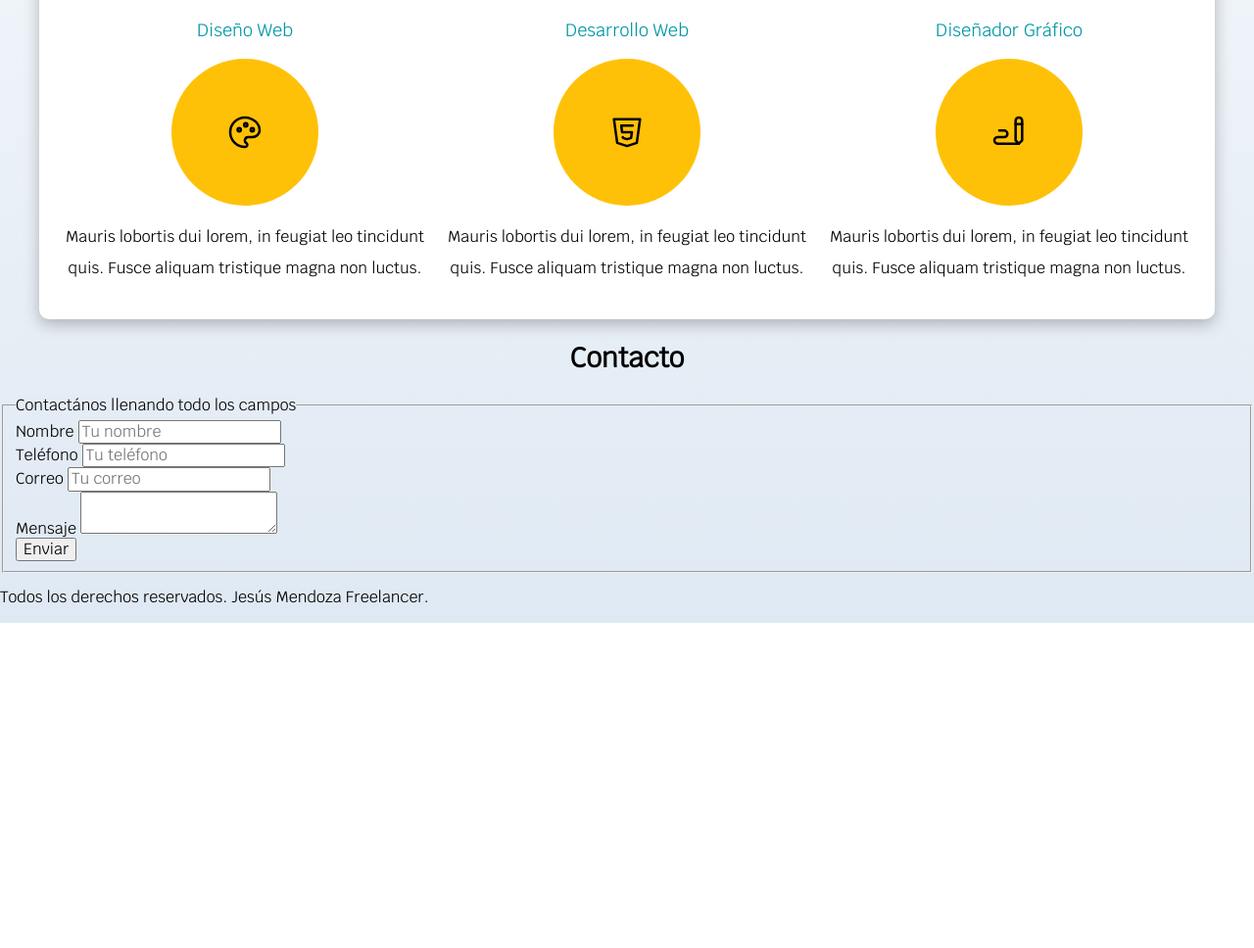
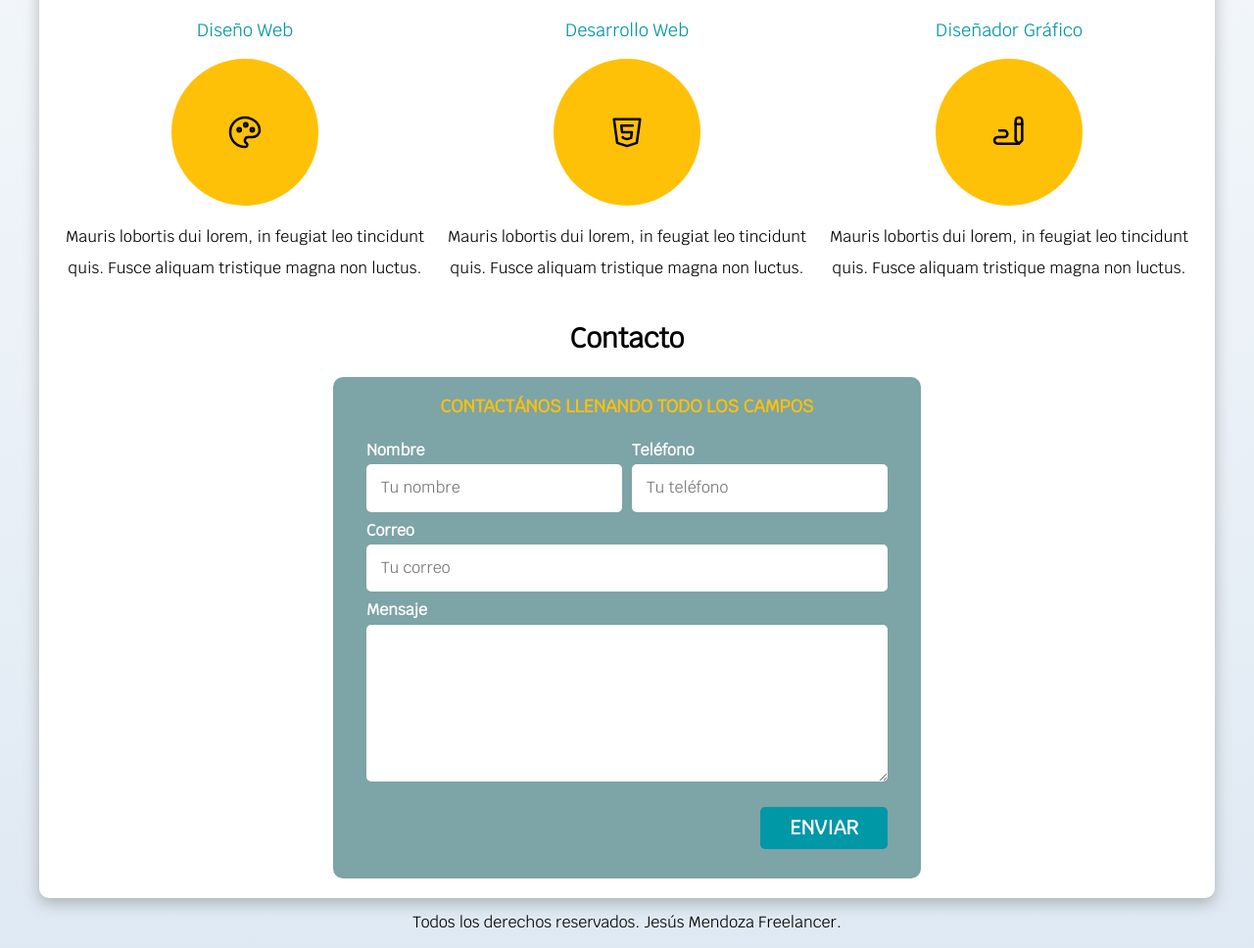
Before and after one commit to jesucaa/Curso-Desarrollo-Web, a plain HTML site: page freelancer_inicio/index.html in a window 1280 px wide. Shown: the part 703-1671 px from the top of the page at 98% size. Before the commit the page ends 1339 px from the top, so only its background shows below. Drawn offline with Linux system fonts and the light colour scheme.

Commit message:
contacto y footer terminado

```diff
--- a/freelancer_inicio/css/style.css
+++ b/freelancer_inicio/css/style.css
@@ -4,7 +4,7 @@
     --oscuro: #212121;
     --primario: #FFC107;
     --secundario: #0097A7;
-    --gris: #757575;
+    --gris: #7DA4A7;
     --grisClaro: #DFE9F3;
 
     --fuente-principal: 3.8rem;
@@ -12,24 +12,31 @@
 
 html {
     font-size: 62.5%;
-    box-sizing: border-box; /* Hack para Box Model */
+    box-sizing: border-box;
+    /* Hack para Box Model */
 }
 
-*, *:before, *:after {
+/* El asterisco quiere decir que se van a seleccionar todos los elementos de html
+    y todo este bloque quiere decir que se coloca el box-sizing a todos los elementos
+    lo requieran */
+*,
+*:before,
+*:after {
     box-sizing: inherit;
-} /* El asterisco quiere decir que se van a seleccionar todos los elementos de html
-     y todo este bloque quiere decir que se coloca el box-sizing a todos los elementos
-     lo requieran */
+}
 
 body {
-    font-size: 16px; /* 1 rem = 10px */
+    font-size: 16px;
+    /* 1 rem = 10px */
     font-family: 'Krub', sans-serif;
-    background-image: linear-gradient(to top, var(--grisClaro) 0%, var(--blanco) 100%); /* colores gradiantes/con degradado */
+    background-image: linear-gradient(to top, var(--grisClaro) 0%, var(--blanco) 100%);
+    /* colores gradiantes/con degradado */
 }
 
 /* Globales */
 .contenedor {
-    max-width: 120rem; /*toma estos pixeles como máximo y solamente si hay ese espacio disponible, si no toma el 100% que tiene por default cualquier div*/
+    /*toma estos pixeles como máximo y solamente si hay ese espacio disponible, si no toma el 100% que tiene por default cualquier div*/
+    max-width: 120rem;
     /* centrar el contenedor - En lugar de poner las cuatro propiedades, podemos poner margin: 0 auto; */
     margin-top: 0;
     margin-right: auto;
@@ -49,18 +56,24 @@ body {
     border-radius: .5rem;
     width: 90%;
     text-align: center;
+    border: none;
+}
+
+.boton:hover {
+    cursor: pointer;
 }
 
 @media (min-width: 768px) {
+    /* Volver a su tamaño por default */
     .boton {
         width: auto;
     }
 }
 
 .sombra {
-    -webkit-box-shadow: 0px 5px 15px 0px rgba(112,112,112,0.48);
-    -moz-box-shadow: 0px 5px 15px 0px rgba(112,112,112,0.48);
-    box-shadow: 0px 5px 15px 0px rgba(112,112,112,0.48);
+    -webkit-box-shadow: 0px 5px 15px 0px rgba(112, 112, 112, 0.48);
+    -moz-box-shadow: 0px 5px 15px 0px rgba(112, 112, 112, 0.48);
+    box-shadow: 0px 5px 15px 0px rgba(112, 112, 112, 0.48);
     background-color: var(--blanco);
     padding: 2rem;
     border-radius: 1rem;
@@ -68,7 +81,8 @@ body {
 
 /* Tipografía */
 h1 {
-    font-size: var(--fuente-principal); /* 1rem = 10px */
+    /* 1rem = 10px */
+    font-size: var(--fuente-principal);
     font-weight: 700;
 }
 
@@ -82,13 +96,34 @@ h3 {
     font-weight: 700;
 }
 
-h1, h2, h3 {
+h1,
+h2,
+h3 {
     text-align: center;
 }
 
 /* Titulos */
-.title span {
+.titulo span {
     font-size: 2rem;
+}
+
+/* Utilidades */
+.w-sm-100 {
+    width: 100%;
+}
+
+@media (min-width: 768px) {
+    .w-sm-100 {
+        width: auto;
+    }
+}
+
+.flex {
+    display: flex;
+}
+
+.alinear-derecha {
+    justify-content: flex-end;
 }
 
 /* Navegación Principal */
@@ -101,10 +136,12 @@ h1, h2, h3 {
     flex-direction: column;
 }
 
-@media (min-width: 480px) { /* teléfono */
+@media (min-width: 480px) {
     .navegacion-principal {
         flex-direction: row;
-        justify-content: space-between; /* trabaja horizontalmente */
+
+        /* trabaja horizontalmente */
+        justify-content: space-between;
     }
 }
 
@@ -126,19 +163,30 @@ h1, h2, h3 {
 
 /* Hero */
 .hero {
-    background-image: url(../img/hero.jpg); /* para imagenes de fondo */
-    background-repeat: no-repeat; /* para que la imagen no se repita */
-    background-size: cover; /* para tomar todo el ancho disponible */
+    /* para imagenes de fondo */
+    background-image: url(../img/hero.jpg);
+
+    /* para que la imagen no se repita */
+    background-repeat: no-repeat;
+
+    /* para tomar todo el ancho disponible */
+    background-size: cover;
     height: 450px;
-    position: relative; /* el padre siempre debe tener posición relativa para que el hijo se pueda posicionar de forma absoluta */
+
+    /* el padre siempre debe tener posición relativa para que el hijo se pueda posicionar de forma absoluta */
+    position: relative;
     margin-bottom: 2rem;
 }
 
 .contenido-hero {
     position: absolute;
-    background-color: rgba(0, 0, 0, .7); /* para hacer un color con transparencia */
-    background-color: rgb(0 0 0 / 70%); /* o de igual manera esta nueva sintaxis para añadir transparencia */
+
+    /* para hacer un color con transparencia */
+    background-color: rgba(0, 0, 0, .7);
+    /* o de igual manera esta nueva sintaxis para añadir transparencia */
+    background-color: rgb(0 0 0 / 70%);
     bottom: 0;
+
     /* esto es para poder seleccionar todo el tamaño de hero */
     width: 100%;
     height: 100%;
@@ -174,8 +222,8 @@ h1, h2, h3 {
 }
 
 .servicio p {
-   line-height: 2;
-   text-align: center;
+    line-height: 2;
+    text-align: center;
 }
 
 .servicio h3 {
@@ -192,3 +240,77 @@ h1, h2, h3 {
     justify-content: center;
     align-items: center;
 }
+
+/* Formulario: Contacto */
+.formulario {
+    background-color: var(--gris);
+
+    /* Utilizar el valor más pequeño */
+    width: min(60rem, 100%);
+    margin: 0 auto;
+    padding: 2rem;
+    border-radius: 1rem;
+}
+
+.formulario fieldset {
+    border: none;
+}
+
+.formulario legend {
+    text-align: center;
+    font-size: 1.8rem;
+    text-transform: uppercase;
+    font-weight: 700;
+    margin-bottom: 2rem;
+    color: var(--primario);
+}
+
+@media (min-width: 768px) {
+    .contenedor-campos {
+        display: grid;
+        grid-template-columns: repeat(2, 1fr);
+        grid-template-rows: auto auto 20rem;
+
+        /* Separación de columnas */
+        column-gap: 1rem;
+    }
+
+    .campo:nth-child(3),
+    .campo:nth-child(4) {
+        grid-column: 1 / 3;
+    }
+
+    .campo:nth-child(4) {
+        overflow: hidden;
+    }
+}
+
+.campo {
+    margin-bottom: 1rem;
+}
+
+.campo label {
+    color: var(--blanco);
+    font-weight: bold;
+    margin-bottom: .5rem;
+    display: block;
+}
+
+.campo textarea {
+    height: 16rem;
+}
+
+.campo input[type="text"],
+.campo input[type="tel"],
+.campo input[type="email"],
+.campo textarea {
+    width: 100%;
+    border: none;
+    padding: 1.5rem;
+    border-radius: .5rem;
+}
+
+/* Footer */
+.footer {
+    text-align: center;
+}
--- a/freelancer_inicio/index.html
+++ b/freelancer_inicio/index.html
@@ -1,28 +1,35 @@
 <!DOCTYPE html>
 <html lang="en">
+
 <head>
     <meta charset="UTF-8">
     <meta name="viewport" content="width=device-width, initial-scale=1.0">
-    <title>Diseñador Freelancer</title> <!-- SEO: util para los usuarios cuando buscan informacion, páginas etc -->
-
-    <link rel="preload" href="css/normalize.css" as="style"> <!-- as="style" le dice al navegador que es una hoja de estilos -->
-    <link rel="stylesheet" href="css/normalize.css"> <!-- Normalize: normaliza los estilos de los navegadores -->
+    <!-- SEO: util para los usuarios cuando buscan informacion, páginas etc -->
+    <title>Diseñador Freelancer</title>
+    <!-- as="style" le dice al navegador que es una hoja de estilos -->
+    <link rel="preload" href="css/normalize.css" as="style">
+    <!-- Normalize: normaliza los estilos de los navegadores -->
+    <link rel="stylesheet" href="css/normalize.css">
     <link rel="preconnect" href="https://fonts.googleapis.com">
     <link rel="preconnect" href="https://fonts.gstatic.com" crossorigin>
     <link href="https://fonts.googleapis.com/css2?family=Krub&display=swap" rel="stylesheet">
     <!-- precarga los archivos antes de que se cargue la página con preload -->
-    <link rel="preload" href="css/style.css" as="style"> <!-- as="style" le dice al navegador que es una hoja de estilos -->
-    <link rel="stylesheet" href="css/style.css"> <!-- Hoja de estilos -->
+    <link rel="preload" href="css/style.css" as="style">
+    <!-- Hoja de estilos -->
+    <link rel="stylesheet" href="css/style.css">
 </head>
+
 <body>
     <header>
-        <h1 class="title">Jesús Mendoza
-        <span>Freelancer</span></h1>
+        <h1 class="titulo">Jesús Mendoza
+            <span>Freelancer</span>
+        </h1>
     </header>
 
     <!-- Nav: Navegación - enlaces -->
     <div class="nav-bg">
-        <nav class="navegacion-principal contenedor"> <!-- Las clases pueden tener varias de ellas en una misma siempre y cuando se le ponga espacio entre cada clase -->
+        <!-- Las clases pueden tener varias de ellas en una misma siempre y cuando se le ponga espacio entre cada clase -->
+        <nav class="navegacion-principal contenedor">
             <a href="#">Inicio</a>
             <a href="#">Sobre Mi</a>
             <a href="#">Clientes</a>
@@ -34,13 +41,16 @@
     debido a que los headings son contenidos importantes, usualmente
     sirven para introducir un nuevo contenido -->
     <section class="hero">
+        <!-- Hero: término utilizado en el diseño web para nombrar el banner inicial de nuestro sitio web -->
         <div class="contenido-hero">
             <!-- Primer contenido: Información del desarrollador -->
             <h2>Diseño y Desarrollo Web <span>Freelancer</span></h2>
             <div class="ubicacion">
                 <!-- Icono en svg de la pág Tabler icons -->
-                <svg xmlns="http://www.w3.org/2000/svg" class="icon icon-tabler icon-tabler-map-pin" width="88" height="88" viewBox="0 0 24 24" stroke-width="1.5" stroke="#FFC107" fill="none" stroke-linecap="round" stroke-linejoin="round">
-                    <path stroke="none" d="M0 0h24v24H0z" fill="none"/>
+                <svg xmlns="http://www.w3.org/2000/svg" class="icon icon-tabler icon-tabler-map-pin" width="88"
+                    height="88" viewBox="0 0 24 24" stroke-width="1.5" stroke="#FFC107" fill="none"
+                    stroke-linecap="round" stroke-linejoin="round">
+                    <path stroke="none" d="M0 0h24v24H0z" fill="none" />
                     <path d="M9 11a3 3 0 1 0 6 0a3 3 0 0 0 -6 0" />
                     <path d="M17.657 16.657l-4.243 4.243a2 2 0 0 1 -2.827 0l-4.244 -4.243a8 8 0 1 1 11.314 0z" />
                 </svg>
@@ -58,9 +68,12 @@
             <section class="servicio">
                 <h3>Diseño Web</h3>
                 <div class="iconos">
-                    <svg xmlns="http://www.w3.org/2000/svg" class="icon icon-tabler icon-tabler-palette" width="40" height="40" viewBox="0 0 24 24" stroke-width="1.5" stroke="#000000" fill="none" stroke-linecap="round" stroke-linejoin="round">
-                        <path stroke="none" d="M0 0h24v24H0z" fill="none"/>
-                        <path d="M12 21a9 9 0 0 1 0 -18c4.97 0 9 3.582 9 8c0 1.06 -.474 2.078 -1.318 2.828c-.844 .75 -1.989 1.172 -3.182 1.172h-2.5a2 2 0 0 0 -1 3.75a1.3 1.3 0 0 1 -1 2.25" />
+                    <svg xmlns="http://www.w3.org/2000/svg" class="icon icon-tabler icon-tabler-palette" width="40"
+                        height="40" viewBox="0 0 24 24" stroke-width="1.5" stroke="#000000" fill="none"
+                        stroke-linecap="round" stroke-linejoin="round">
+                        <path stroke="none" d="M0 0h24v24H0z" fill="none" />
+                        <path
+                            d="M12 21a9 9 0 0 1 0 -18c4.97 0 9 3.582 9 8c0 1.06 -.474 2.078 -1.318 2.828c-.844 .75 -1.989 1.172 -3.182 1.172h-2.5a2 2 0 0 0 -1 3.75a1.3 1.3 0 0 1 -1 2.25" />
                         <path d="M8.5 10.5m-1 0a1 1 0 1 0 2 0a1 1 0 1 0 -2 0" />
                         <path d="M12.5 7.5m-1 0a1 1 0 1 0 2 0a1 1 0 1 0 -2 0" />
                         <path d="M16.5 10.5m-1 0a1 1 0 1 0 2 0a1 1 0 1 0 -2 0" />
@@ -73,8 +86,10 @@
             <section class="servicio">
                 <h3>Desarrollo Web</h3>
                 <div class="iconos">
-                    <svg xmlns="http://www.w3.org/2000/svg" class="icon icon-tabler icon-tabler-brand-html5" width="40" height="40" viewBox="0 0 24 24" stroke-width="1.5" stroke="#000000" fill="none" stroke-linecap="round" stroke-linejoin="round">
-                        <path stroke="none" d="M0 0h24v24H0z" fill="none"/>
+                    <svg xmlns="http://www.w3.org/2000/svg" class="icon icon-tabler icon-tabler-brand-html5" width="40"
+                        height="40" viewBox="0 0 24 24" stroke-width="1.5" stroke="#000000" fill="none"
+                        stroke-linecap="round" stroke-linejoin="round">
+                        <path stroke="none" d="M0 0h24v24H0z" fill="none" />
                         <path d="M20 4l-2 14.5l-6 2l-6 -2l-2 -14.5z" />
                         <path d="M15.5 8h-7l.5 4h6l-.5 3.5l-2.5 .75l-2.5 -.75l-.1 -.5" />
                     </svg>
@@ -86,8 +101,10 @@
             <section class="servicio">
                 <h3>Diseñador Gráfico</h3>
                 <div class="iconos">
-                    <svg xmlns="http://www.w3.org/2000/svg" class="icon icon-tabler icon-tabler-writing" width="40" height="40" viewBox="0 0 24 24" stroke-width="1.5" stroke="#000000" fill="none" stroke-linecap="round" stroke-linejoin="round">
-                        <path stroke="none" d="M0 0h24v24H0z" fill="none"/>
+                    <svg xmlns="http://www.w3.org/2000/svg" class="icon icon-tabler icon-tabler-writing" width="40"
+                        height="40" viewBox="0 0 24 24" stroke-width="1.5" stroke="#000000" fill="none"
+                        stroke-linecap="round" stroke-linejoin="round">
+                        <path stroke="none" d="M0 0h24v24H0z" fill="none" />
                         <path d="M20 17v-12c0 -1.121 -.879 -2 -2 -2s-2 .879 -2 2v12l2 2l2 -2z" />
                         <path d="M16 7h4" />
                         <path d="M18 19h-13a2 2 0 1 1 0 -4h4a2 2 0 1 0 0 -4h-3" />
@@ -97,44 +114,48 @@
                     tristique magna non luctus.</p>
             </section>
         </div>
-    </main>
 
+        <!-- Formulario: contacto -->
         <section>
             <h2>Contacto</h2>
 
-        <form action="#">
+            <form class="formulario" action="#">
                 <fieldset>
                     <legend>Contactános llenando todo los campos</legend>
 
-                <div>
+                    <div class="contenedor-campos">
+                        <div class="campo">
                             <label for="">Nombre</label>
                             <input type="text" placeholder="Tu nombre">
                         </div>
 
-                <div>
+                        <div class="campo">
                             <label for="">Teléfono</label>
                             <input type="tel" placeholder="Tu teléfono">
                         </div>
 
-                <div>
+                        <div class="campo">
                             <label for="">Correo</label>
                             <input type="email" placeholder="Tu correo">
                         </div>
 
-                <div>
+                        <div class="campo">
                             <label for="">Mensaje</label>
                             <textarea></textarea>
                         </div>
+                    </div> <!-- .contenedor-campos -->
 
-                <div>
-                    <input type="button" value="Enviar">
+                    <div class="alinear-derecha flex">
+                        <input class="boton w-sm-100" type="button" value="Enviar">
                     </div>
                 </fieldset>
             </form>
         </section>
+    </main>
 
-    <footer>
+    <footer class="footer">
         <p>Todos los derechos reservados. Jesús Mendoza Freelancer.</p>
     </footer>
 </body>
+
 </html>
```
Lines whose indentation alone changed are shown as unchanged.
